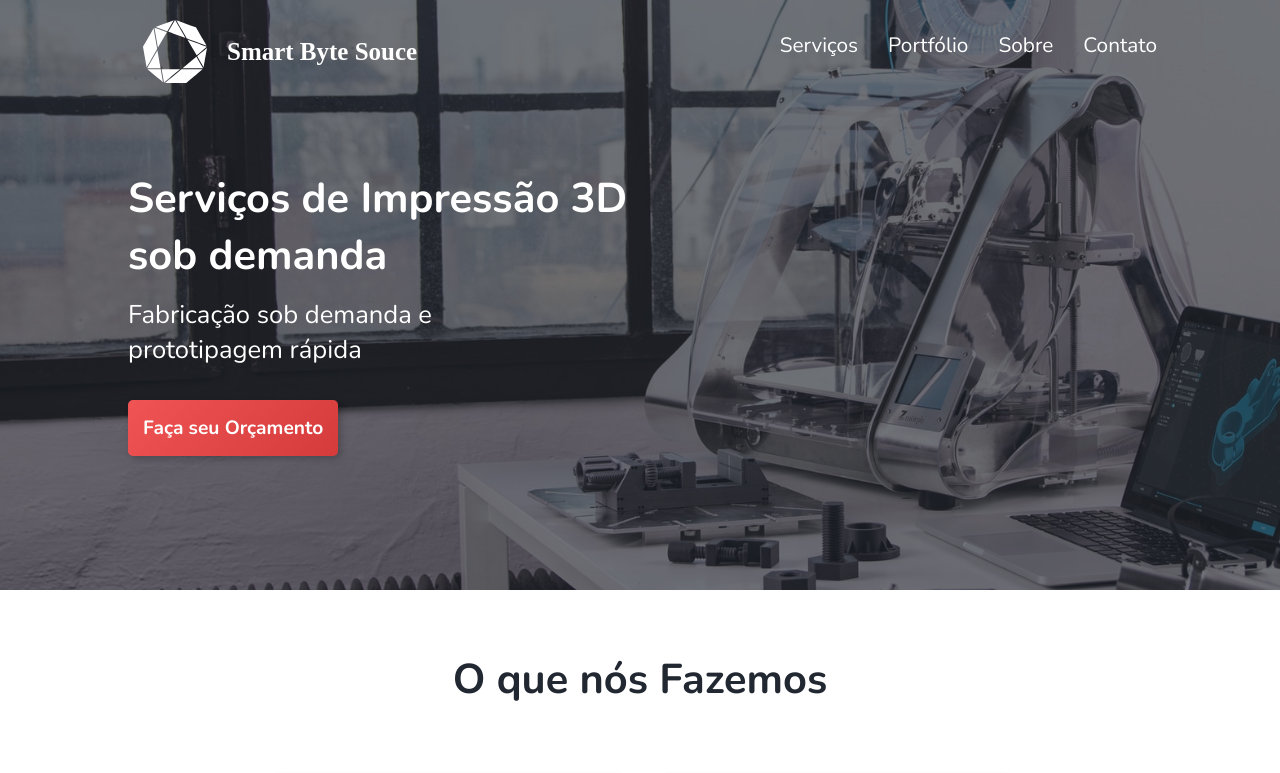
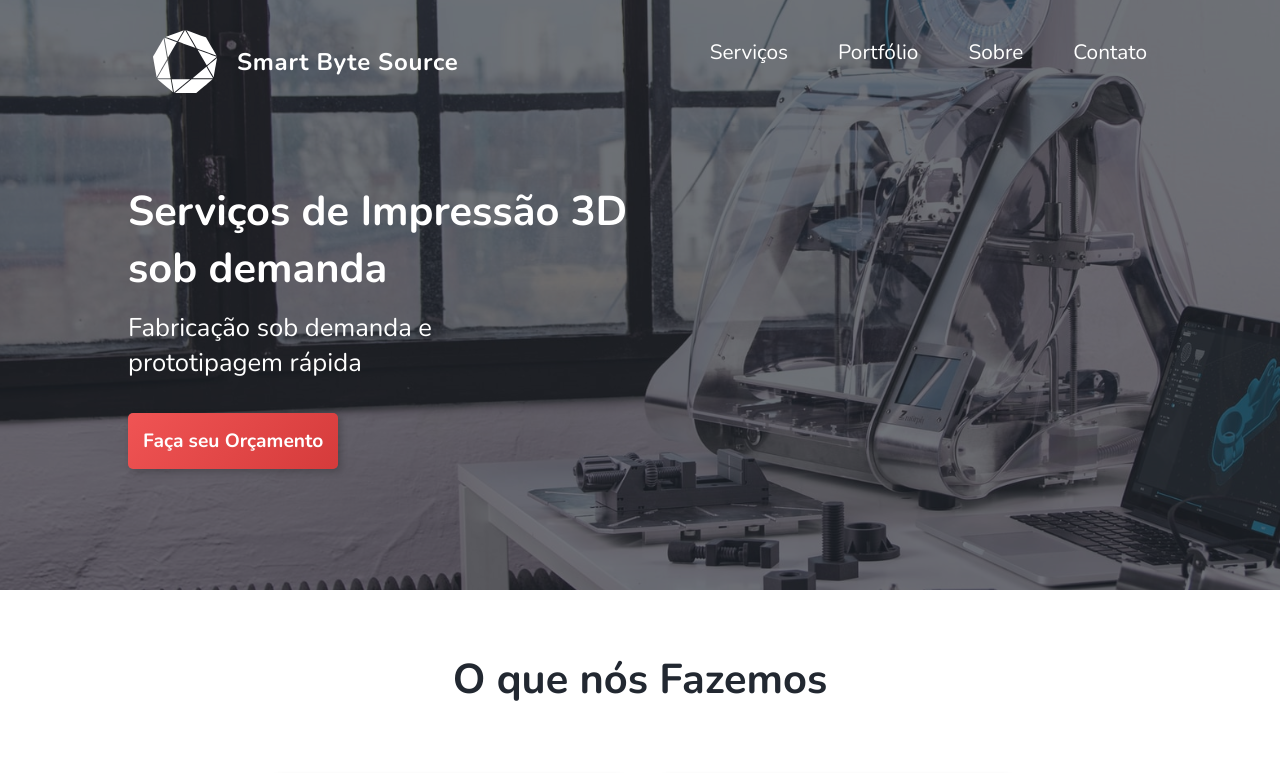
Before and after one commit to joaofbrigido/smartbytesource, a plain HTML site: page index.html in a window 1280 px wide. Shown: the top 773 px of the page. Drawn offline with nearby package versions, Linux system fonts and the light colour scheme.

Commit message:
correção da logo

```diff
--- a/index.html
+++ b/index.html
@@ -18,7 +18,10 @@
   <main class="main">
     <div class="container">
       <header class="header">
-        <a class="logo" href="#"><img src="./imgs/Logo-SmartBS.svg" alt="Logo"></a>
+        <a class="logo" href="#">
+          <img src="./imgs/Logo-SBS2.svg" alt="Logo">
+          <span>Smart Byte Source</span>
+        </a>
         <ul>
           <li><a href="#servico">Serviços</a></li>
           <li><a href="#portfolio">Portfólio</a></li>
--- a/style.css
+++ b/style.css
@@ -38,18 +38,15 @@ a {
   font-size: 1.3rem;
 }
 
-.logo {
-  margin-top: 20px;
-}
-
 .header a {
   color: white;
-  transition: .3s;
   position: relative;
   right: -15px;
+  transition: .3s;
+  padding: 10px;
 }
-.header a:hover {
-  color: gray;
+.header ul a:hover {
+  color: rgb(204, 198, 198);
 }
 
 .header ul {
@@ -60,6 +57,20 @@ a {
 .header ul li {
   margin-left: 10px;
   padding: 10px;
+}
+
+.logo {
+  margin-top: 20px;
+
+  display: flex;
+  align-items: center;
+}
+
+.logo span {
+  margin-left: 20px;
+  font-weight: bold;
+  letter-spacing: .03em;
+  font-size: 1.5rem;
 }
 
 .main-content h1 {
@@ -172,9 +183,15 @@ a {
   display: grid;
   grid-template-columns: repeat(12, 72px);
   grid-template-rows: 1fr 1fr;
+  justify-content: center;
+  align-items: center;
   gap: 20px;
   width: 80vw;
   margin: 0 auto;
+}
+
+.portfolio-imgs li img {
+  border-radius: 5px;
 }
 
 .foto-port1 {
```
Also changed, not shown: imgs/Logo-SBS2.svg (added).
